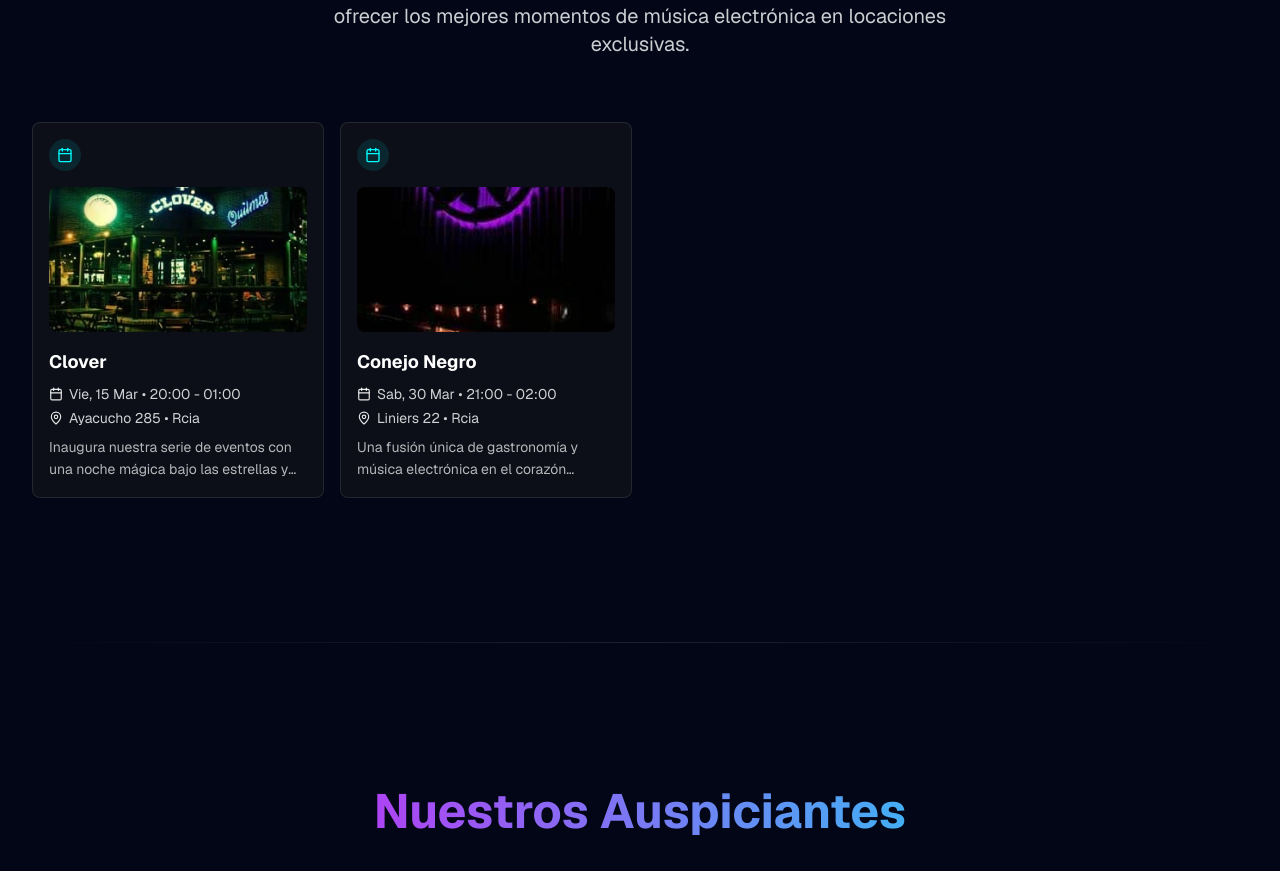
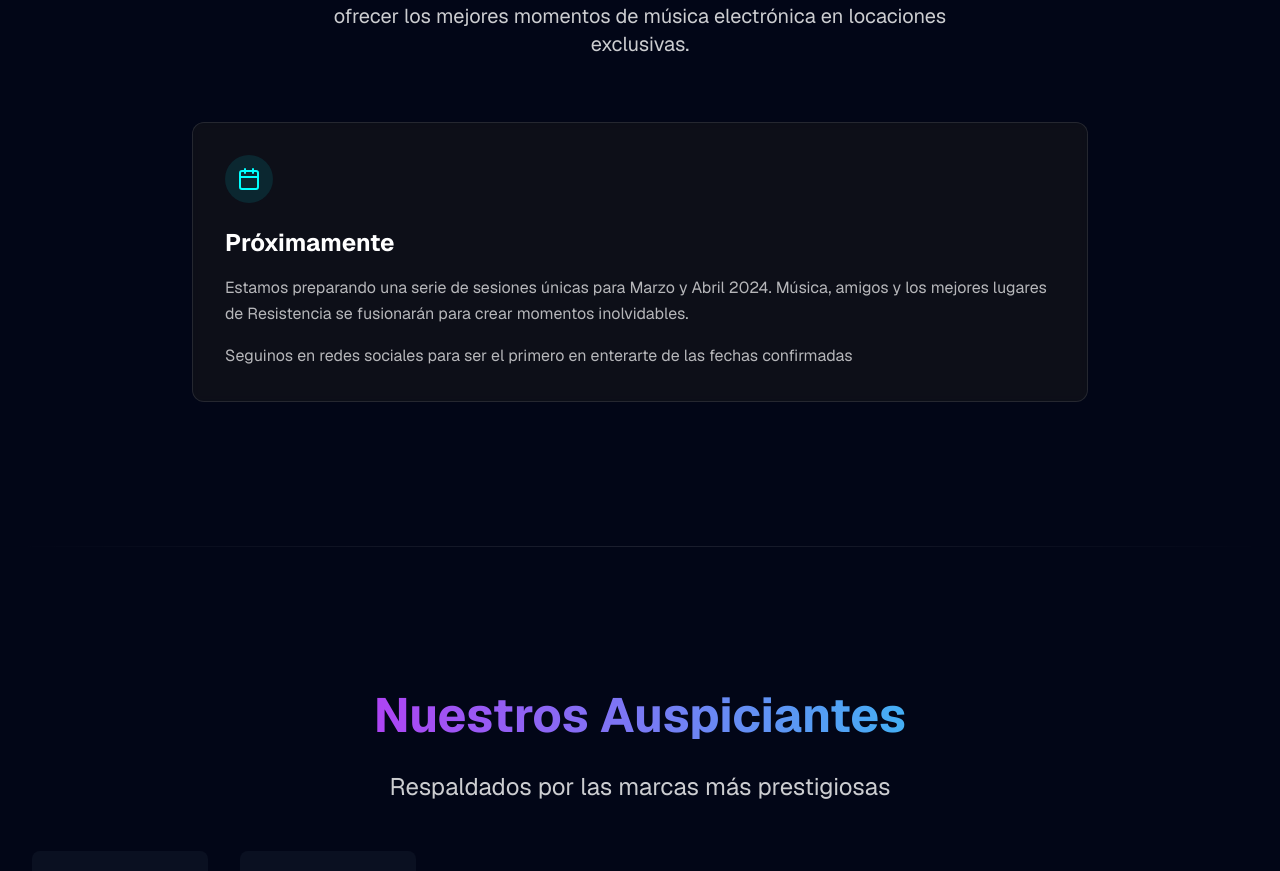
Before and after one commit to nelsondiego/diegonelson-live-sessions, a Next.js app: page / in a window 1280 px wide. Shown: the part 2145-3016 px from the top of the page. Built offline with nearby package versions, Linux system fonts and the light colour scheme.

Commit message:
Temporarily comment out upcoming event sessions

```diff
--- a/src/app/page.tsx
+++ b/src/app/page.tsx
@@ -5,28 +5,28 @@ import AnimatedBackground from "./components/AnimatedBackground";
 import UpcomingDates from "./components/UpcomingDates";
 import { Session, Sponsor } from "./types";
 const upcomingSessions: Session[] = [
-  {
-    id: 1,
-    title: "Clover",
-    date: "Vie, 15 Mar",
-    time: "20:00 - 01:00",
-    location: "Clover",
-    address: "Ayacucho 285",
-    description: "Inaugura nuestra serie de eventos con una noche mágica bajo las estrellas y los mejores beats de house",
-    status: "upcoming",
-    image: "/places/clover.webp"
-  },
-  {
-    id: 2,
-    title: "Conejo Negro",
-    date: "Sab, 30 Mar",
-    time: "21:00 - 02:00",
-    location: "Conejo Negro",
-    address: "Liniers 22",
-    description: "Una fusión única de gastronomía y música electrónica en el corazón histórico de la ciudad",
-    status: "upcoming",
-    image: "/places/conejonegro.webp"
-  },
+  // {
+  //   id: 1,
+  //   title: "Clover",
+  //   date: "Vie, 15 Mar",
+  //   time: "20:00 - 01:00",
+  //   location: "Clover",
+  //   address: "Ayacucho 285",
+  //   description: "Inaugura nuestra serie de eventos con una noche mágica bajo las estrellas y los mejores beats de house",
+  //   status: "upcoming",
+  //   image: "/places/clover.webp"
+  // },
+  // {
+  //   id: 2,
+  //   title: "Conejo Negro",
+  //   date: "Sab, 30 Mar",
+  //   time: "21:00 - 02:00",
+  //   location: "Conejo Negro",
+  //   address: "Liniers 22",
+  //   description: "Una fusión única de gastronomía y música electrónica en el corazón histórico de la ciudad",
+  //   status: "upcoming",
+  //   image: "/places/conejonegro.webp"
+  // },
   // {
   //   id: 3,
   //   title: "El Jardín Secreto",
```
